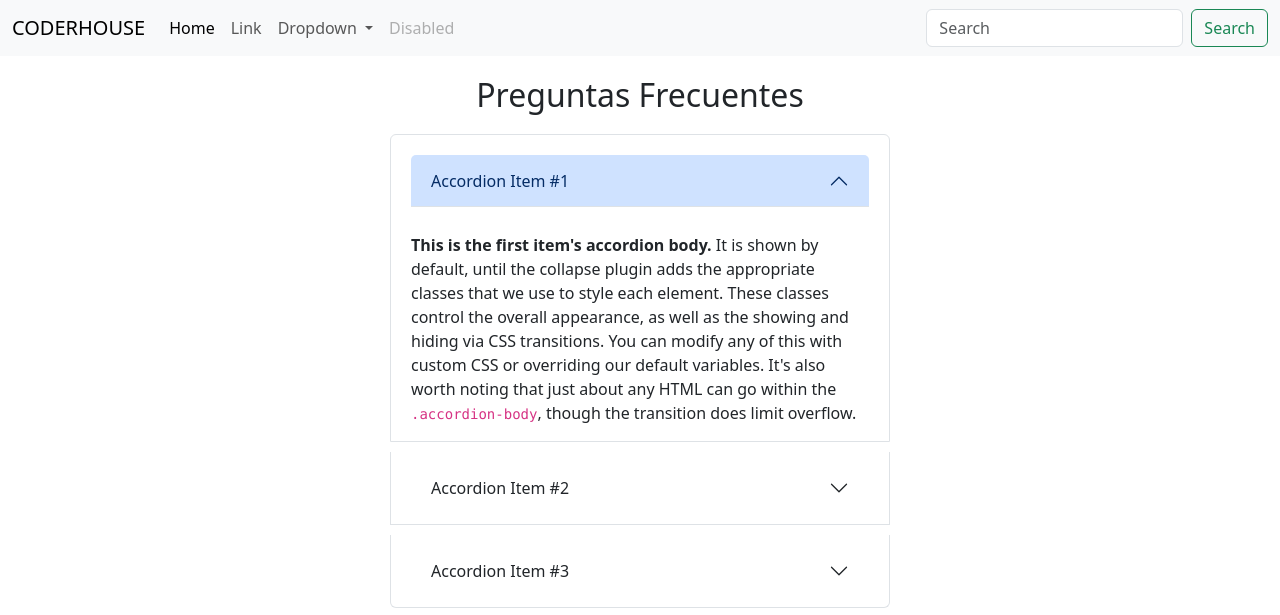
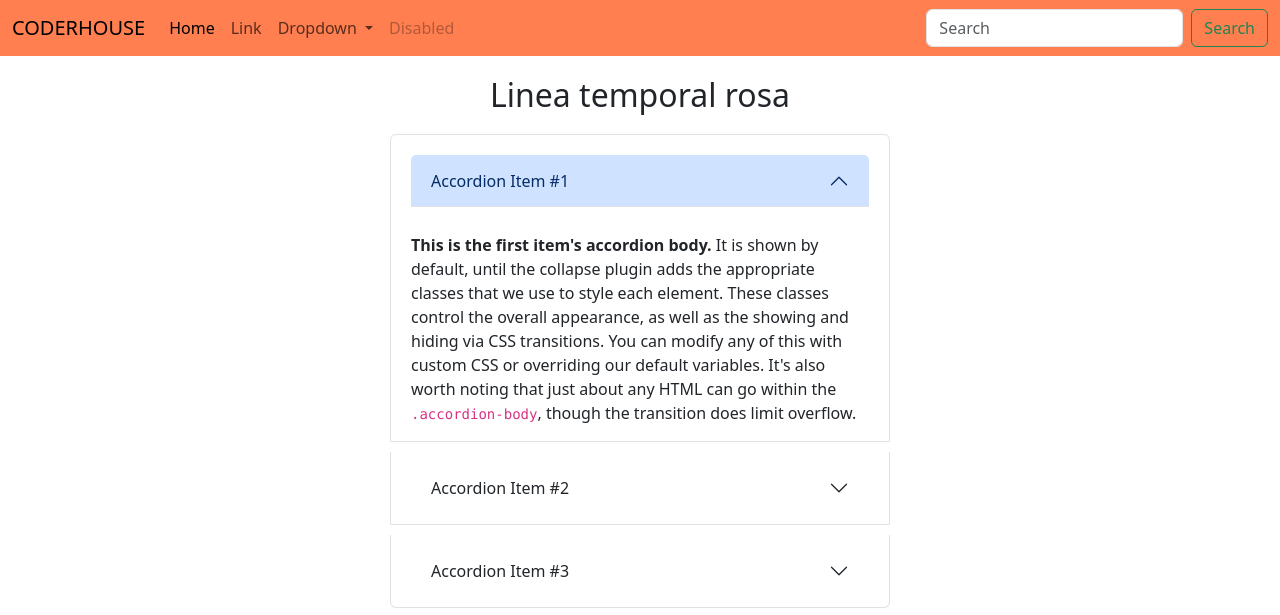
Before and after one commit to MiguelAngelBarajasRivas/clase-10, a plain HTML site: page index.html in a window 1280 px wide. Shown: the top 615 px of the page. Drawn offline with nearby package versions, Linux system fonts and the light colour scheme.

Commit message:
Estrenando linea rosa

```diff
--- a/css/style.css
+++ b/css/style.css
@@ -20,3 +20,7 @@ h2{
     flex-direction: column;
     justify-content: flex-end;
 }
+
+.bg-body-tertiary {
+    background-color: coral !important;
+}
--- a/index.html
+++ b/index.html
@@ -91,7 +91,7 @@
     </header>
 
     <main>
-        <h2>Preguntas Frecuentes</h2>
+        <h2>Linea temporal rosa</h2>
         <div>
             <div class="accordion div-centrado" id="accordionPanelsStayOpenExample">
                 <div class="accordion-item">
```
